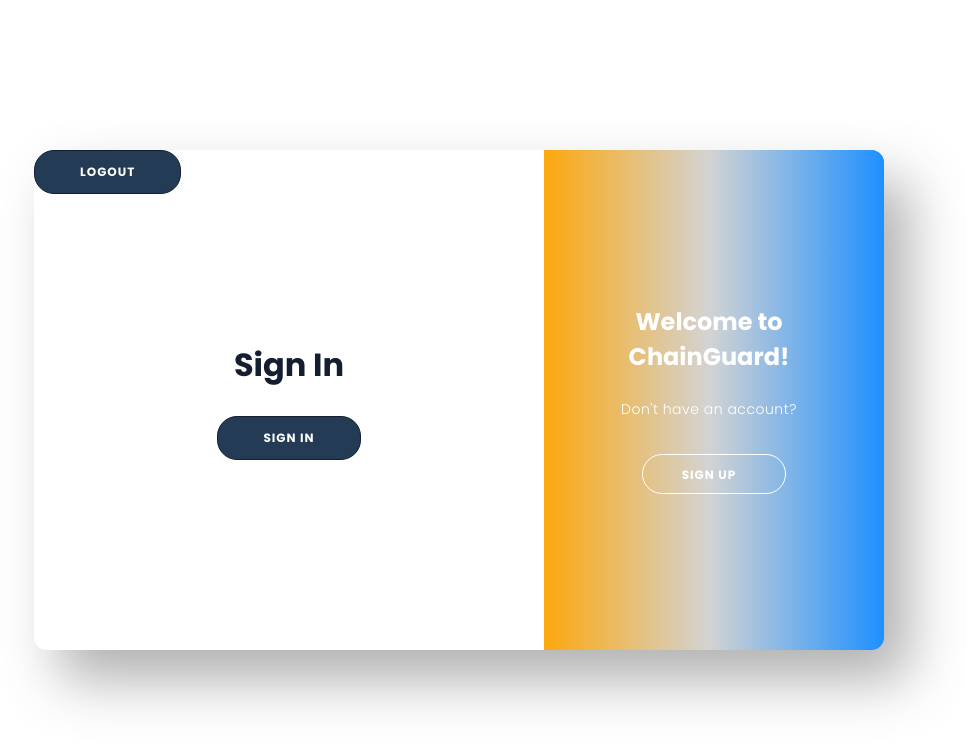
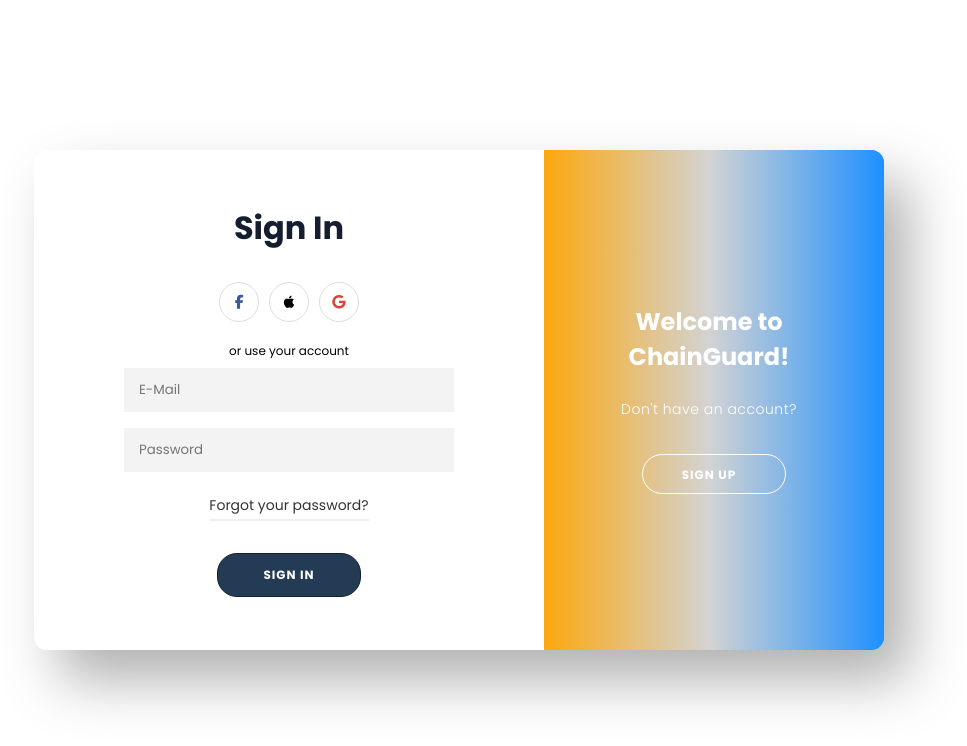
Before and after one commit to basaktuysuz/chainguard_desk, a React (Create React App) app: page / in a window 1280 px wide. Shown: the top 746 px of the page, without its empty margins (181-1148 px from the left). Built offline with nearby package versions, Linux system fonts and the light colour scheme.

Commit message:
login solved

```diff
--- a/src/App.js
+++ b/src/App.js
@@ -21,25 +21,29 @@
 
 
 function App() {
-    // Initialize Firebase
+
+// Initialize Firebase
     const app = initializeApp(firebaseConfig);
     const db = getFirestore(app);
 
     const [name, setName] = useState('');
     const [IDnumber, setIDnumber] = useState('');
-    const [phoneNumber, setPhoneNumber] = useState('');
+    const [phoneNumber, setphoneNumber] = useState('');
     const [email, setEmail] = useState('');
     const [password, setPassword] = useState('');
     const [isSignUp, setIsSignUp] = useState(true);
     const auth = getAuth();
     const navigate = useNavigate();
-
     const toggleForm = () => {
         setIsSignUp(!isSignUp);
     };
 
     const signup = async () => {
-        // validation code here
+        if (!validate_email(email) || !validate_password(password) || !validate_field(name)) {
+            alert('Please enter valid information');
+            return;
+        }
+
         try {
             const userCredential = await createUserWithEmailAndPassword(auth, email, password);
             const user = userCredential.user;
@@ -52,7 +56,7 @@
                 phoneNo: phoneNumber,
                 url: "", // profileda avatar için ama gereksiz biraz
                 role: "admin", //burada desktopta gireni  direkt admin yapıyorum
-                last_login: new Date().toLocaleString() + ""
+                last_login: Date().toLocaleString() + ""
             });
 
             alert("Signup successful");
@@ -62,44 +66,89 @@
             alert("An error occurred. Please try again.");
         }
     };
+    const login = async () => {
+        if (!validate_email(email) || !validate_password(password)) {
+            alert('Please enter valid information');
+            return;
+        }
 
-    const login = async () => {
-        // validation code here
         try {
             await signInWithEmailAndPassword(auth, email, password);
             alert('User Logged In');
-            navigate("/pageOne");
+            navigate("/pageone");
         } catch (error) {
             alert("An error occurred. Please try again.");
         }
     };
 
-    const logout = async () => {
-        try {
-
-            await auth.signOut();
-
-            navigate("/login");
-        } catch (error) {
-            console.error("Error signing out:", error);
-            alert("An error occurred. Please try again.");
-        }
+    const navigateToHomePage = () => {
+        window.location.href = '/pageOne.js';
     };
 
+    const validate_email = (email) => {
+        const expression = /^[^@]+@\w+(\.\w+)+\w$/;
+        return expression.test(email);
+    };
+
+    const validate_password = (password) => {
+        return password.length >= 6;
+    };
+
+    const validate_field = (field) => {
+        return field && field.trim().length > 0;
+    };
 
     return (
         <div className={`container-login ${isSignUp ? '' : 'right-panel-active'}`} id="container">
             <div className="form-container sign-up-container">
                 <form>
                     <h1>Create Account</h1>
-                    {/* Form alanları */}
+                    <div className="infield">
+                        <input type="text" placeholder="FullName" value={name}
+                               onChange={(e) => setName(e.target.value)}/>
+                    </div>
+                    <div className="infield">
+                        <input type="email" placeholder="E-Mail" value={email}
+                               onChange={(e) => setEmail(e.target.value)}/>
+                    </div>
+                    <div className="infield">
+                        <input type="password" placeholder="Password" value={password}
+                               onChange={(e) => setPassword(e.target.value)}/>
+                    </div>
+                    <div className="infield">
+                        <input type="tel" placeholder="ID number" value={IDnumber}
+                               onChange={(e) => setIDnumber(e.target.value)}/>
+                    </div>
+                    <div className="infield">
+                        <input type="tel" placeholder="Phone Number" value={phoneNumber}
+                               onChange={(e) => setphoneNumber(e.target.value)}/>
+                    </div>
                     <button type="button" onClick={signup}>Sign Up</button>
                 </form>
             </div>
             <div className="form-container sign-in-container">
                 <form>
                     <h1>Sign In</h1>
-                    {/* Form alanları */}
+                    <div className="social-container">
+                        <a href="https://www.facebook.com" target="_blank">
+                            <i className="fab fa-facebook-f" style={{color: '#3b5998'}}></i>
+                        </a>
+                        <a href="https://appleid.apple.com/sign-in" target="_blank">
+                            <i className="fab fa-apple" style={{color: 'black'}}></i>
+                        </a>
+                        <a href="https://accounts.google.com/v3/signin/identifier?continue=https%3A%2F%2Fmyaccount.google.com%3Futm_source%3Daccount-marketing-page%26utm_medium%3Dgo-to-account-button&ifkv=ATuJsjwB4FtJqKi7JYQGrVE95rawSV39pcKJR8itNOvDoXVkeJKuSOmuskHLZh3gKUwkuKZRzUvb3Q&service=accountsettings&flowName=GlifWebSignIn&flowEntry=ServiceLogin&dsh=S218691251%3A1709918989733647&theme=mn"
+                           target="_blank">
+                            <i className="fab fa-google" style={{color: '#DB4437'}}></i>
+                        </a>
+                    </div>
+                    <span>or use your account</span>
+                    <div className="infield">
+                        <input type="email" placeholder="E-Mail"/>
+                    </div>
+                    <div className="infield">
+                        <input type="password" placeholder="Password"/>
+                    </div>
+                    <a href="#" className="forgot">Forgot your password?</a>
                     <button type="button" onClick={login}>Sign In</button>
                 </form>
             </div>
@@ -118,8 +167,6 @@
                 </div>
                 <button id="overlayBtn" onClick={toggleForm}></button>
             </div>
-            {/* Çıkış butonu */}
-            <button className="logout-button" onClick={logout}>Logout</button>
         </div>
     );
 }
```
